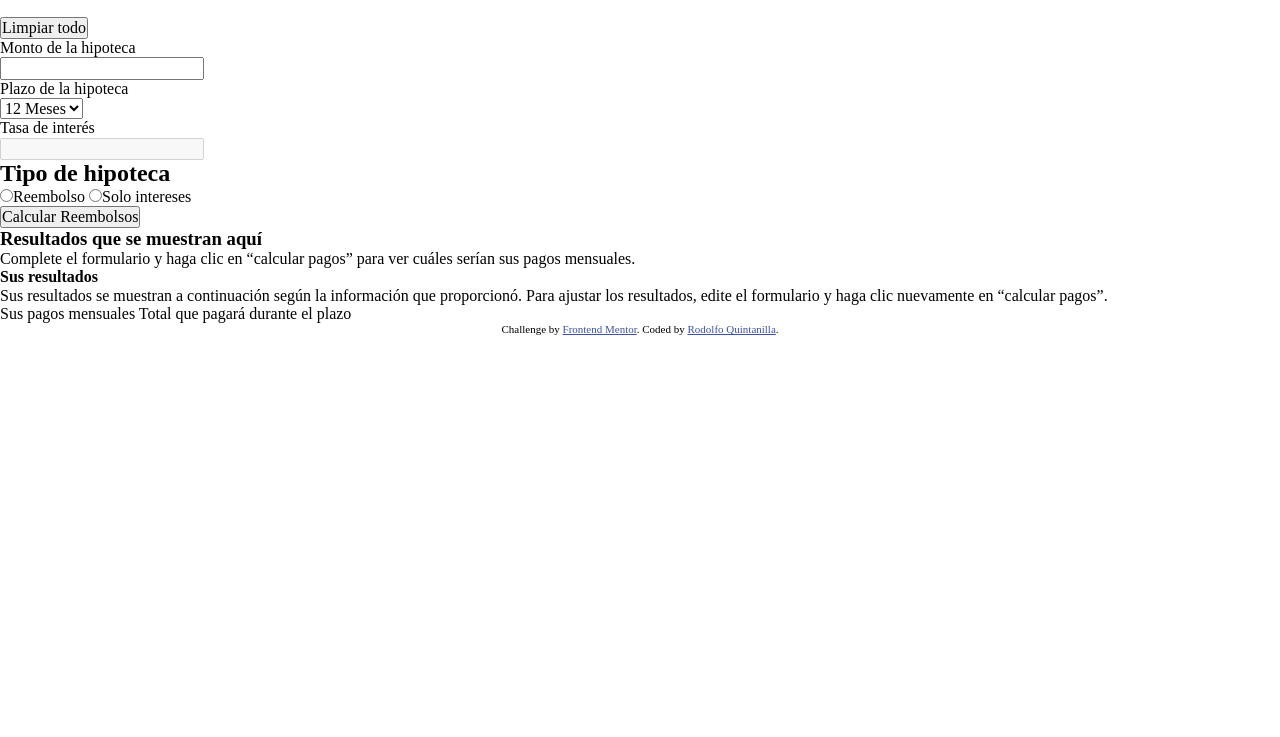
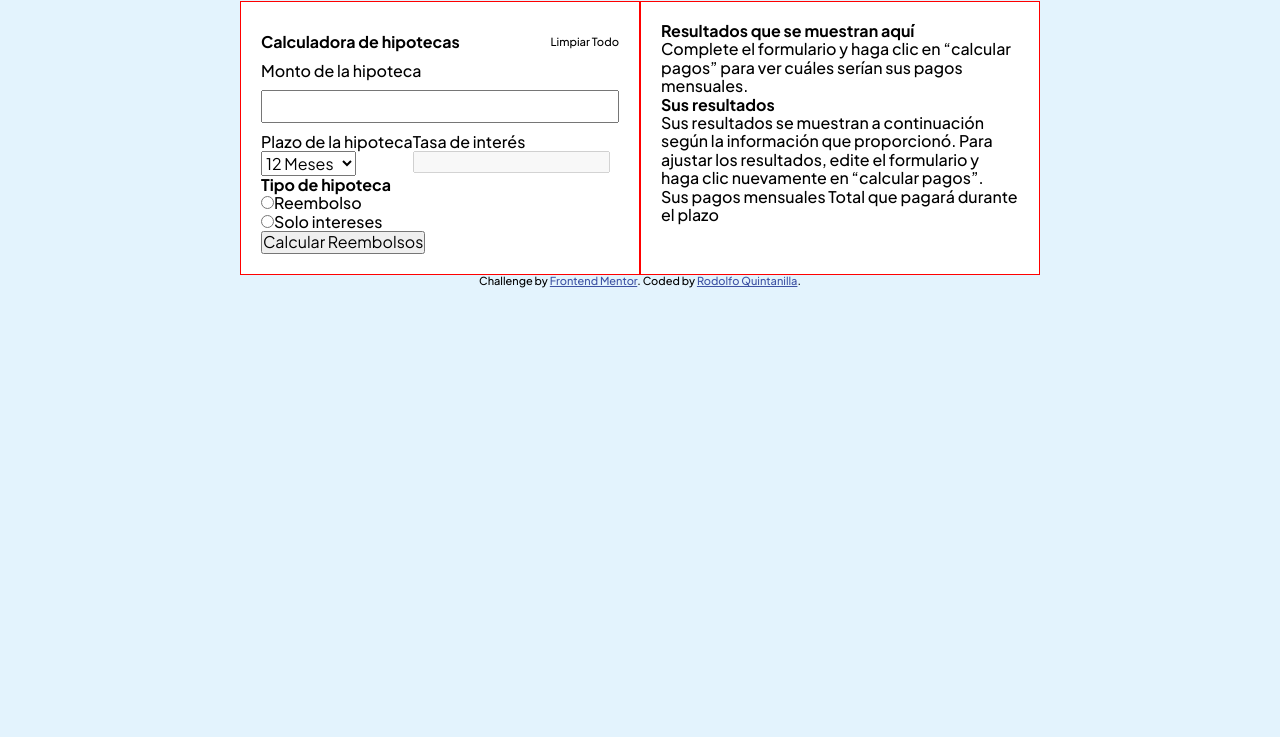
Before and after one commit to RodolfoQuintanilla/Mortgage-repayment-calculator, a plain HTML site: page index.html in a window 1280 px wide. Shown: the part 63-800 px from the top of the page. Drawn offline with Linux system fonts and the light colour scheme.

Commit message:
04-inicio estilos

```diff
--- a/css/styles.css
+++ b/css/styles.css
@@ -1,5 +1,74 @@
+@import url("https://fonts.googleapis.com/css2?family=Plus+Jakarta+Sans:ital,wght@0,200..800;1,200..800&display=swap");
+:root {
+  --Lime: hsl(61, 70%, 52%);
+  --Red: hsl(4, 69%, 50%);
+  --White: hsl(0, 0%, 100%);
+  --Slate100: hsl(202, 86%, 94%);
+  --Slate300: hsl(203, 41%, 72%);
+  --Slate500: hsl(200, 26%, 54%);
+  --Slate700: hsl(200, 24%, 40%);
+  --Slate900: hsl(202, 55%, 16%);
+}
 * {
   margin: 0;
   padding: 0;
   box-sizing: border-box;
 }
+
+body {
+  background-color: var(--Slate100);
+  font-family: "Plus Jakarta Sans", sans-serif;
+  font-optical-sizing: auto;
+  font-weight: 500;
+  font-style: normal;
+}
+
+.box {
+  display: flex;
+  justify-content: center;
+  flex-wrap: wrap;
+  margin-top: 5%;
+}
+.boxUno,
+.boxDos {
+  border: 1px solid red;
+  padding: 20px;
+  background-color: var(--White);
+  width: 400px;
+}
+
+h1,h2,h3,h4,h5{
+  font-weight: 700;
+  font-size: 1rem;
+}
+
+.boxUno h1{
+  font-size: 1rem;
+}
+
+/* cuadro cabeza uno  */
+.boxUno__head{
+  display: flex;
+  justify-content: space-between;
+}
+
+.boxUno__head input{
+  all: unset;
+
+  font-size: .7rem;
+}
+
+/* cuadro cabeza uno Fin  */
+
+/* Monto de la hipoteca */
+.boxUno__numeUno{
+  width: 100%;
+  margin-top: 10px;
+  margin-bottom: 10px;
+  padding: 5px;
+}
+/* Monto de la hipoteca fin */
+
+.boxUno__info{
+  display: flex;
+}
--- a/index.html
+++ b/index.html
@@ -30,33 +30,40 @@
 
 
     <section class="boxUno">
+      <div class="boxUno__head">
         <h1> Calculadora de hipotecas</h1>
-      <input type="button" value="Limpiar todo" onClick ="limpiar()">
+        <input type="button" value="Limpiar Todo" onClick="limpiar()">
+      </div>
+
       <div>
         <label>Monto de la hipoteca</label>
         <br>
-        <input type="number" name="" id="numeUno">
+        <input class="boxUno__numeUno" type="number" name="" id="numeUno">
       </div>
 
+      <div class="boxUno__info">
         <div>
           <label>Plazo de la hipoteca</label>
           <br>
-        <select id="select1" onChange="">
+          <select id="select1">
             <option value="12">12 Meses</option>
             <option value="24">24 Meses</option>
             <option value="36">36 Meses</option>
             <option value="48">48 Meses</option>
           </select>
-        <br>
+        </div>
+        <div>
           <label>Tasa de interés</label>
           <br>
           <input type="number" name="" id="numTres" disabled>
         </div>
+      </div>
 
       <div>
         <h2>Tipo de hipoteca</h2>
+
         <input type="radio" id="radioUno" name="tipo">Reembolso
-
+<br>
         <input type="radio" id="radioDos" name="tipo">Solo intereses
       </div>
       <input type="button" value="Calcular Reembolsos" onClick="logica()">
--- a/js/caluladora.js
+++ b/js/caluladora.js
@@ -54,3 +54,5 @@ function limpiar() {
     radioUno.checked = false;
     radioDos.checked = false;
 }
+
+/* Fata validaciones */
```
Lines whose indentation alone changed are shown as unchanged.
